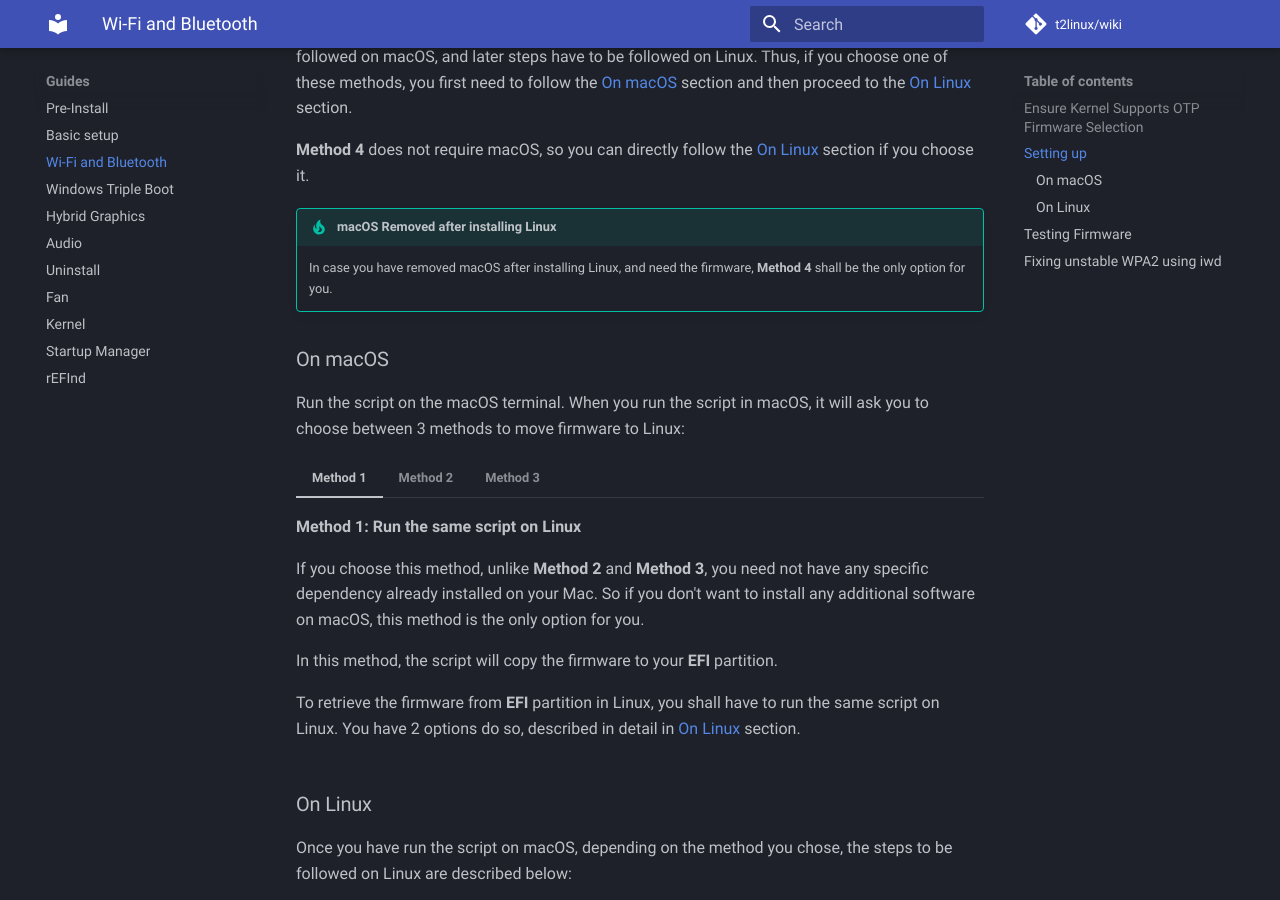
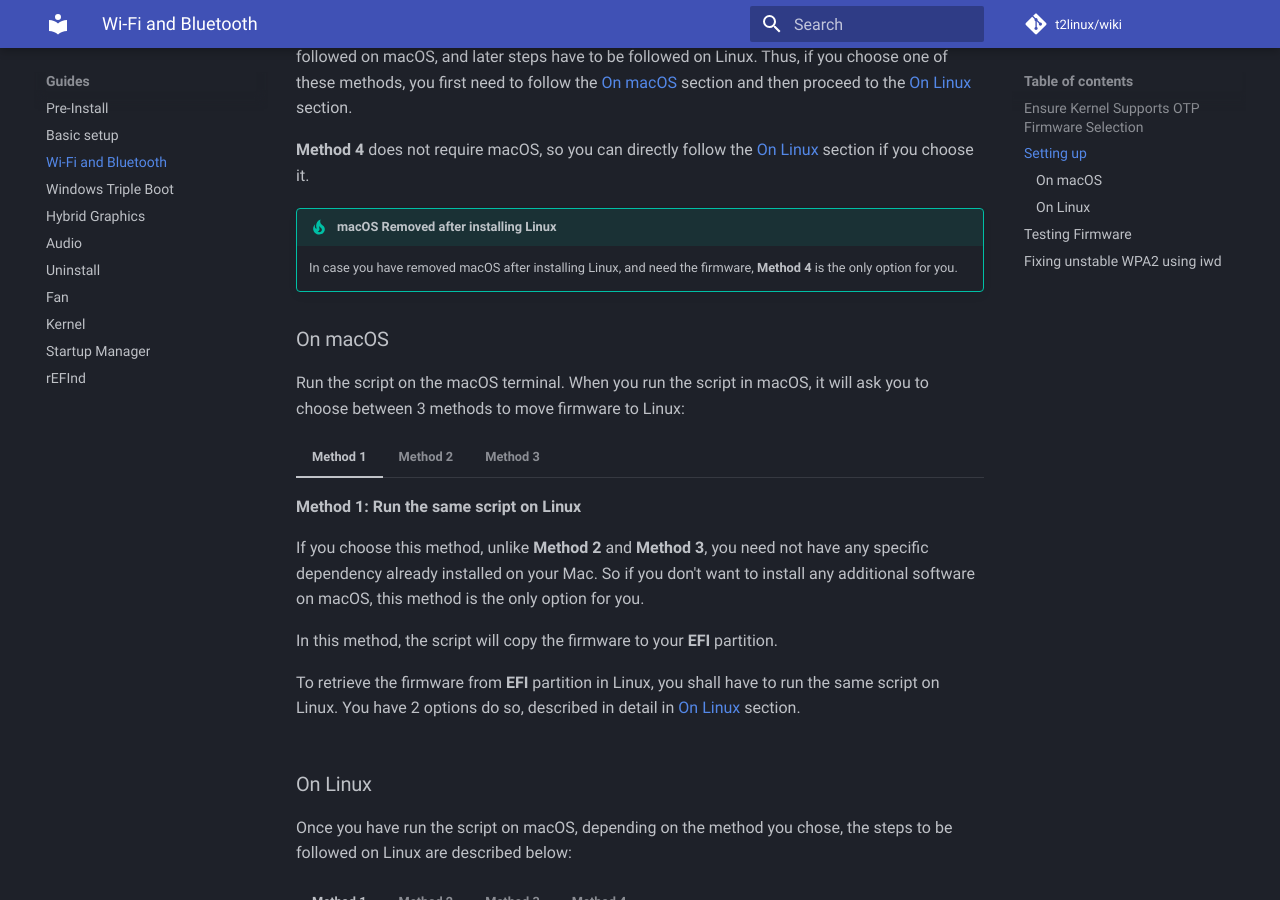
Before and after one commit to t2linux/wiki, an MkDocs documentation site: the page built from docs/guides/wifi-bluetooth.md, in a window 1280 px wide and 900 px high, scrolled down 1029 px. Built offline with MkDocs 1.6.1 and Material for MkDocs 9.7.7, drawn with Linux system fonts in a browser that asks for light colours; comment, search, counter and statistics services are not loaded.

Commit message:
Update wifi-bluetooth.md

```diff
--- a/docs/guides/wifi-bluetooth.md
+++ b/docs/guides/wifi-bluetooth.md
@@ -29,7 +29,7 @@ There are 4 methods supported by this script to get firmware for Linux, named as
 **Method 4** does not require macOS, so you can directly follow the [On Linux](#on-linux) section if you choose it.
 
 !!! Tip "macOS Removed after installing Linux"
-    In case you have removed macOS after installing Linux, and need the firmware, **Method 4** shall be the only option for you.
+    In case you have removed macOS after installing Linux, and need the firmware, **Method 4** is the only option for you.
 
 ### On macOS
 
```
